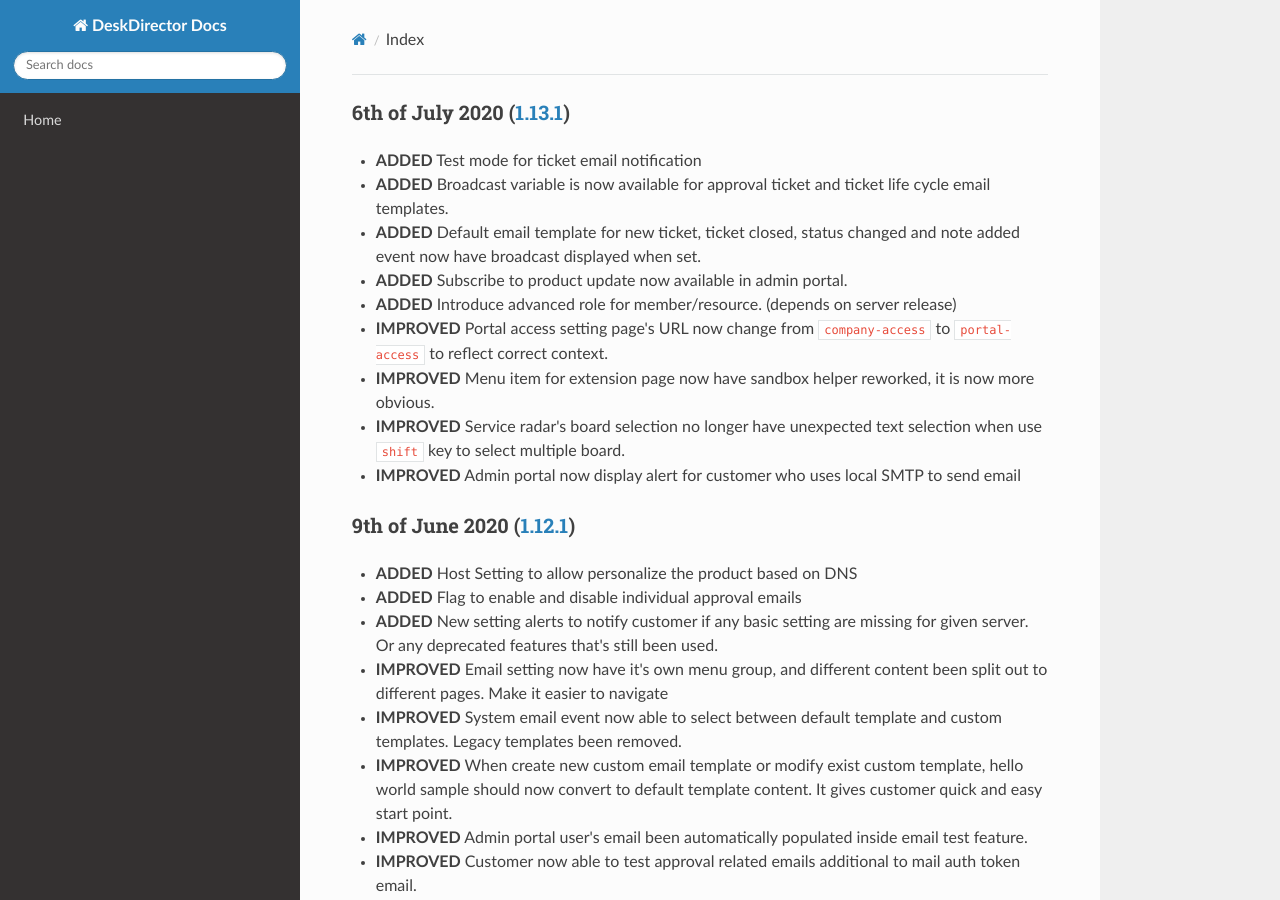
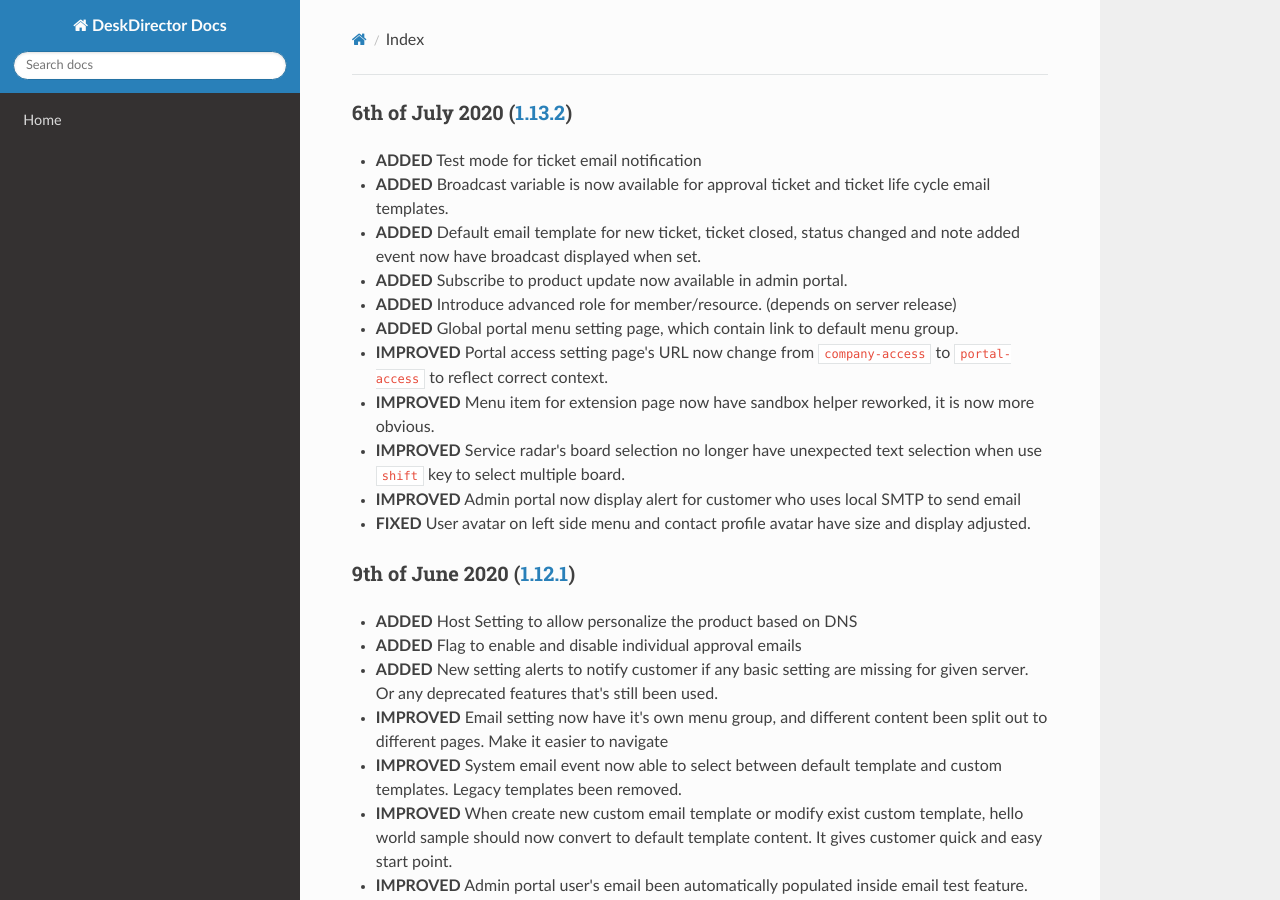
Before and after one commit to DeskDirector/docs, an MkDocs documentation site: the page built from docs/_release/admin/README.md, in a window 1280 px wide and 900 px high. Built offline with MkDocs 1.6.1, drawn with Linux system fonts in a browser that asks for light colours; nearby versions of some CDN libraries; old or Windows-style settings are respelled for this version of MkDocs.

Commit message:
Update README.md

```diff
--- a/docs/_release/admin/README.md
+++ b/docs/_release/admin/README.md
@@ -1,13 +1,15 @@
-### 6th of July 2020 ([1.13.1](v1.13.1))
+### 6th of July 2020 ([1.13.2](v1.13.1))
 - **ADDED** Test mode for ticket email notification
 - **ADDED** Broadcast variable is now available for approval ticket and ticket life cycle email templates.
 - **ADDED** Default email template for new ticket, ticket closed, status changed and note added event now have broadcast displayed when set.
 - **ADDED** Subscribe to product update now available in admin portal.
 - **ADDED** Introduce advanced role for member/resource. (depends on server release)
+- **ADDED** Global portal menu setting page, which contain link to default menu group.
 - **IMPROVED** Portal access setting page's URL now change from `company-access` to `portal-access` to reflect correct context.
 - **IMPROVED** Menu item for extension page now have sandbox helper reworked, it is now more obvious.
 - **IMPROVED** Service radar's board selection no longer have unexpected text selection when use `shift` key to select multiple board.
 - **IMPROVED** Admin portal now display alert for customer who uses local SMTP to send email
+- **FIXED** User avatar on left side menu and contact profile avatar have size and display adjusted.
 
 ### 9th of June 2020 ([1.12.1](v1.12.1))
 
```
